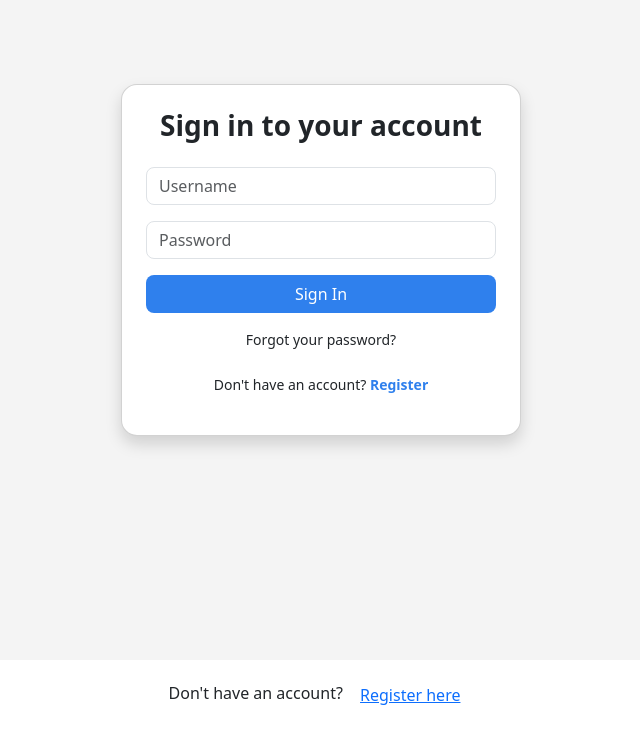
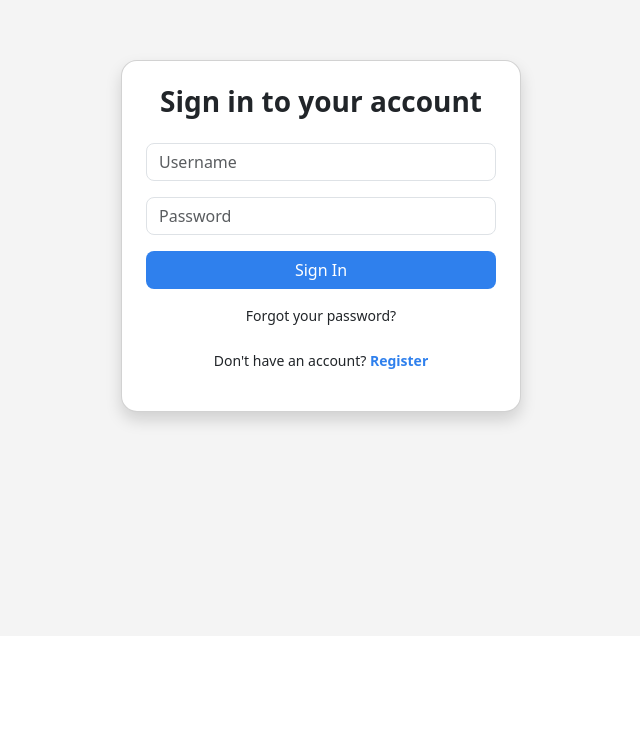
Before and after one commit to TruongNguyenVoPhan/product-manager-app, a React (Create React App) app in the folder frontend/: page /login in a window 1280 px wide. Shown: the part 164-894 px from the top of the page, without its empty margins (319-959 px from the left). After the commit the page ends 800 px from the top, so only its background shows below. Built offline with nearby package versions, Linux system fonts and the light colour scheme.

Commit message:
Move Dashboard and UserProfile to pages folder, update userModel

```diff
--- a/frontend/package.json
+++ b/frontend/package.json
@@ -12,6 +12,7 @@
     "react": "^19.1.0",
     "react-dom": "^19.1.0",
     "react-icons": "^5.5.0",
+    "react-router-dom": "^7.6.3",
     "react-scripts": "5.0.1",
     "react-toastify": "^11.0.5",
     "recharts": "^3.0.2",
--- a/frontend/src/App.js
+++ b/frontend/src/App.js
@@ -1,59 +1,63 @@
-import React, { useState } from 'react';
+import React, { useState, useEffect } from 'react';
+import { BrowserRouter as Router, Routes, Route, Navigate, useNavigate } from 'react-router-dom';
 import Login from './pages/Login';
 import Register from './pages/Register';
 import ProductManager from './pages/ProductManager';
+import Dashboard from './pages/Dashboard';
+import UserProfile from './pages/UserProfile'; // nếu có
 import { ToastContainer, toast } from 'react-toastify';
 import 'react-toastify/dist/ReactToastify.css';
 import 'bootstrap/dist/css/bootstrap.min.css';
 
-function App() {
+function AppWrapper() {
   const [isLoggedIn, setIsLoggedIn] = useState(!!localStorage.getItem('token'));
-  const [showRegister, setShowRegister] = useState(false);
+  const navigate = useNavigate();
 
   const handleLogin = () => {
     setIsLoggedIn(true);
     toast.success("Login successful!");
+    navigate("/dashboard");
   };
 
   const handleLogout = () => {
     localStorage.removeItem("token");
     setIsLoggedIn(false);
+    navigate("/login");
   };
 
   const handleRegisterSuccess = () => {
     toast.success("Registration successful. Please login!");
-    setShowRegister(false);
+    navigate("/login");
   };
 
   return (
-    <div className="container mt-4">
+    <>
       <ToastContainer />
-
-      {!isLoggedIn ? (
-        showRegister ? (
+      <Routes>
+        {!isLoggedIn ? (
           <>
-            <Register
-              onRegisterSuccess={handleRegisterSuccess}
-              onSwitchToLogin={() => setShowRegister(false)}
-            />
-            <p className="text-center mt-3">
-              Already have an account?{" "}
-              <button className="btn btn-link" onClick={() => setShowRegister(false)}>Login here</button>
-            </p>
+            <Route path="/login" element={<Login onLogin={handleLogin} />} />
+            <Route path="/register" element={<Register onRegisterSuccess={handleRegisterSuccess} />} />
+            <Route path="*" element={<Navigate to="/login" />} />
           </>
         ) : (
           <>
-            <Login onLogin={handleLogin} onSwitch={() => setShowRegister(true)} />
-            <p className="text-center mt-3">
-              Don't have an account?{" "}
-              <button className="btn btn-link" onClick={() => setShowRegister(true)}>Register here</button>
-            </p>
+            <Route path="/dashboard" element={<Dashboard onLogout={handleLogout} />} />
+            <Route path="/products" element={<ProductManager onLogout={handleLogout} />} />
+            <Route path="/profile" element={<UserProfile onLogout={handleLogout} />} />
+            <Route path="*" element={<Navigate to="/dashboard" />} />
           </>
-        )
-      ) : (
-        <ProductManager onLogout={handleLogout} />
-      )}
-    </div>
+        )}
+      </Routes>
+    </>
+  );
+}
+
+function App() {
+  return (
+    <Router>
+      <AppWrapper />
+    </Router>
   );
 }
 
--- a/frontend/src/pages/ProductManager.jsx
+++ b/frontend/src/pages/ProductManager.jsx
@@ -4,9 +4,10 @@ import ProductCard from '../components/ProductCard';
 import Sidebar from '../components/Sidebar';
 import ProductForm from '../components/ProductForm';
 import ProductDetail from '../components/ProductDetail';
-import Dashboard from '../components/Dashboard';
+import Dashboard from '../pages/Dashboard';
 import { toast } from 'react-toastify';
 import '../styles/ProductManager.css';
+import UserProfile from './UserProfile';
 
 const API_URL = 'https://product-api-7ric.onrender.com/products';
 
@@ -75,7 +76,7 @@ function ProductManager({ onLogout }) {
   return (
     <div className="dashboard d-flex">
       <Sidebar
-        view={view} // ✅ truyền view vào để Sidebar biết đang ở đâu
+        view={view}
         onNavigate={(view) => {
           setView(view);
           setShowForm(false);
@@ -141,6 +142,7 @@ function ProductManager({ onLogout }) {
             )}
           </>
         )}
+        {view === 'profile' && <UserProfile />}
       </div>
     </div>
   );
```
Also changed, not shown: frontend/src/components/UserProfile.jsx (deleted), frontend/src/pages/Dashboard.jsx (renamed from frontend/src/components/Dashboard.jsx), frontend/src/pages/UserProfile.jsx (added), 2 other files (tests, documents, lock files or other folders).
